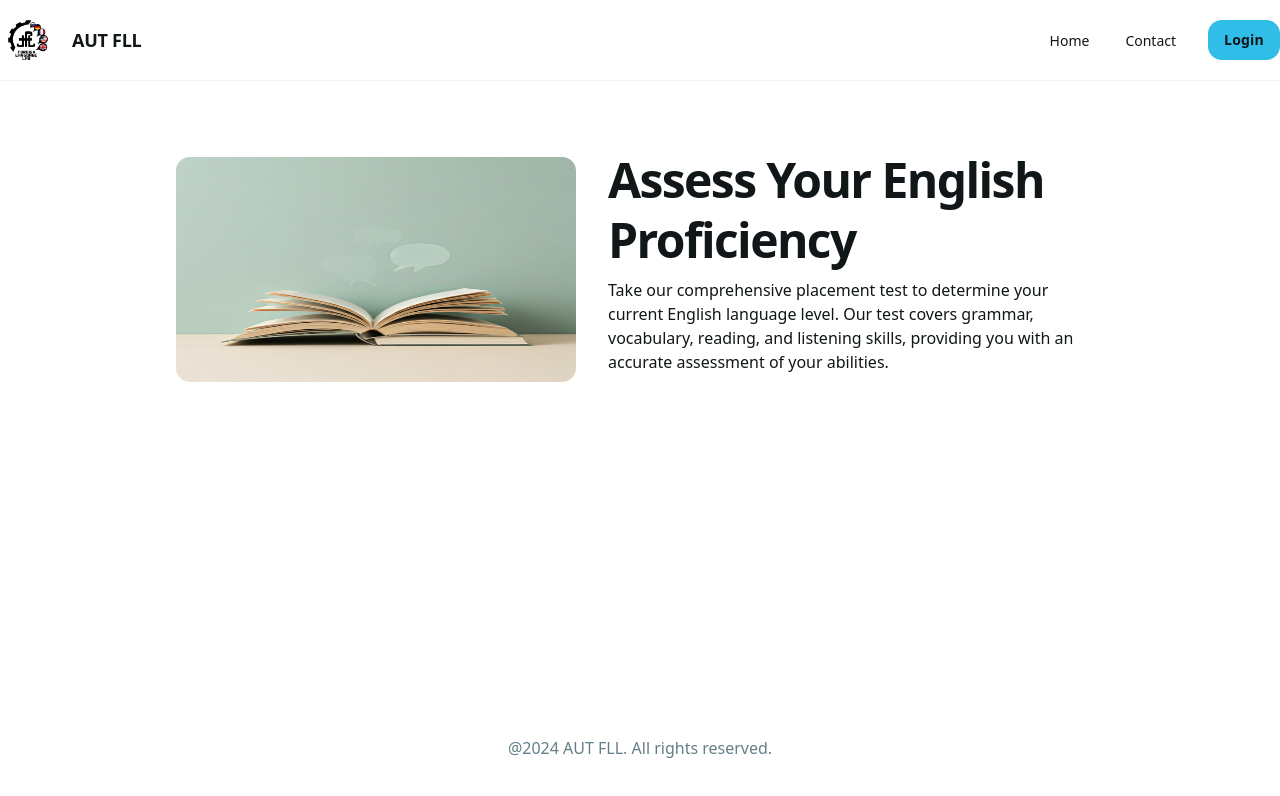
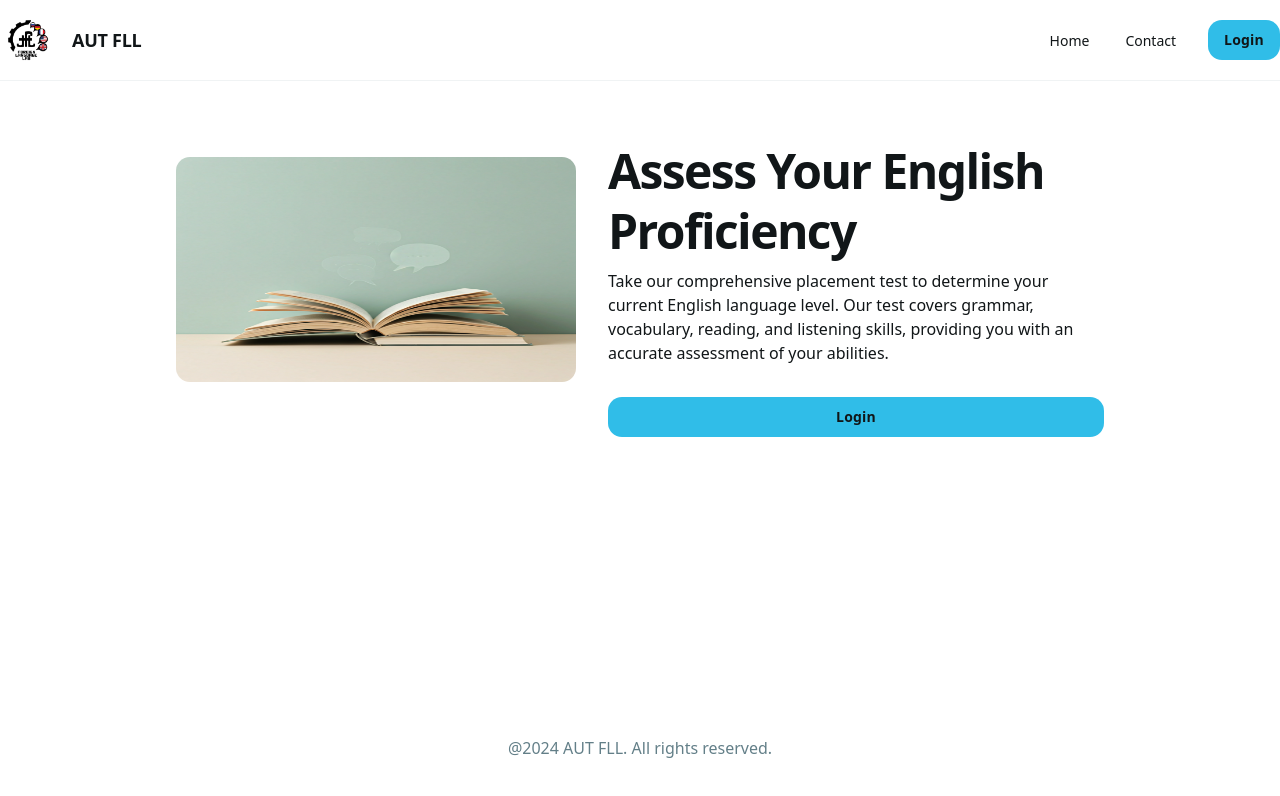
Before and after one commit to hossein-shayesteh/english-language-placement-test, a Next.js app: page / in a window 1280 px wide. Shown: the top 796 px of the page. Built offline with nearby package versions, Linux system fonts and the light colour scheme; no server answers.

Commit message:
feat: Simplify link handling for test navigation based on user session

```diff
--- a/src/app/(public)/page.tsx
+++ b/src/app/(public)/page.tsx
@@ -34,14 +34,11 @@ const Home = async () => {
                   an accurate assessment of your abilities.
                 </h2>
               </div>
-              {session?.user && (
-                <Link
-                  href={"/test"}
-                  className="flex h-10 max-w-[480px] min-w-[84px] cursor-pointer items-center justify-center truncate overflow-hidden rounded-xl bg-[#30bde8] px-4 text-sm leading-normal font-bold tracking-[0.015em] text-[#111618] @[480px]:h-12 @[480px]:px-5 @[480px]:text-base @[480px]:leading-normal @[480px]:font-bold @[480px]:tracking-[0.015em]"
-                >
-                  <Button className="cursor-pointer">Start Test</Button>
-                </Link>
-              )}
+              <Link href={session?.user ? "/test" : "/sign-in"}>
+                <Button className="w-full cursor-pointer">
+                  {session?.user ? "Start Test" : "Login"}
+                </Button>
+              </Link>
             </div>
           </div>
         </div>
```
